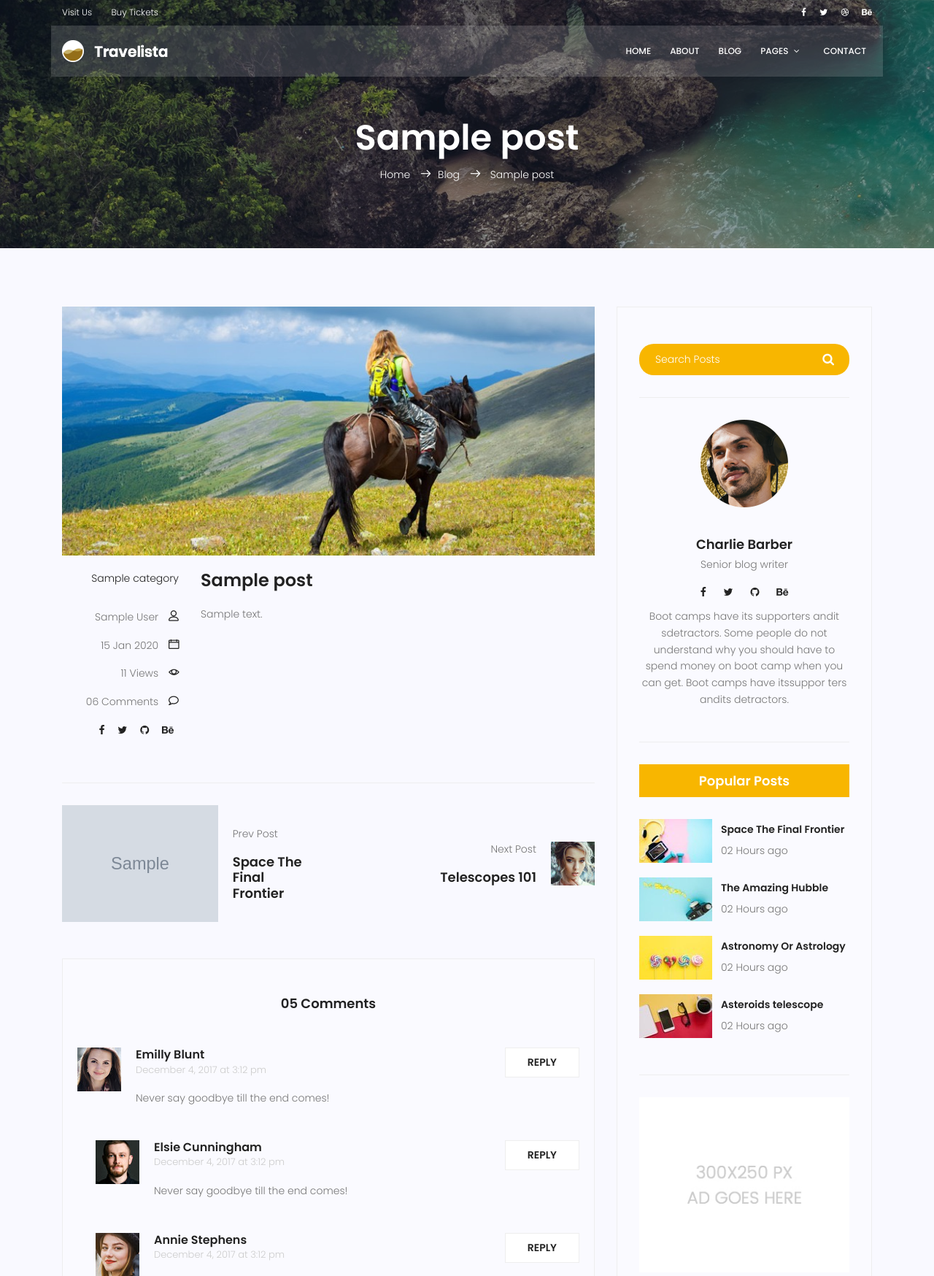
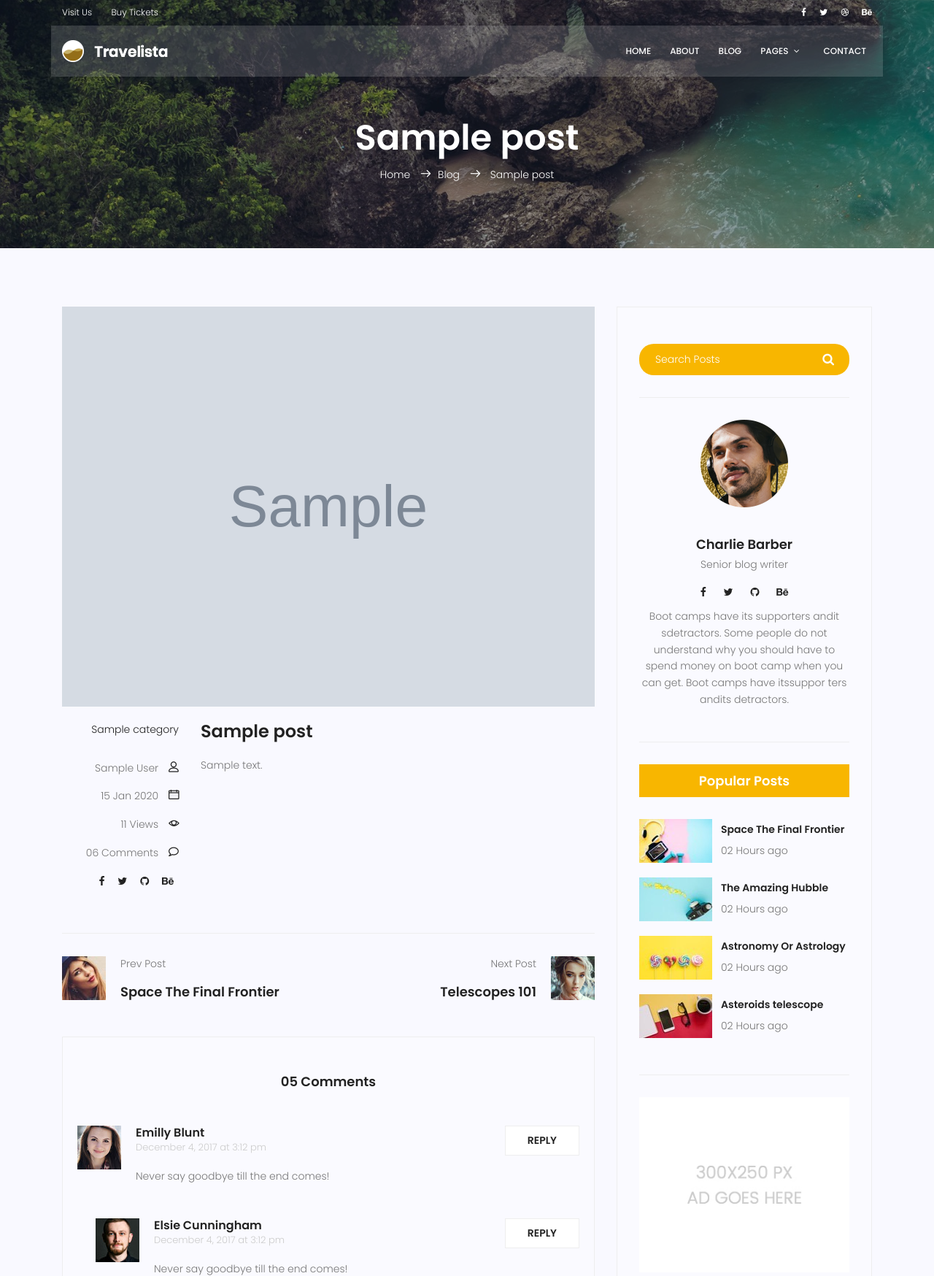
Before and after one commit to Amir-H-Shzd/mysite, a Django app: page /blog/1 in a window 1280 px wide. Shown: the top 1748 px of the page at 73% size. Run offline with Django 3.2, Linux system fonts and the light colour scheme; tables that the repository leaves empty hold one stand-in row (values such as "Sample post"); grey boxes marked "Sample" are stand-in pictures; some libraries are stand-ins or nearby versions.

Commit message:
add post image to blog-single

```diff
--- a/templates/blog/blog-single.html
+++ b/templates/blog/blog-single.html
@@ -30,7 +30,7 @@
 				<div class="single-post row">
 					<div class="col-lg-12">
 						<div class="feature-img">
-							<img class="img-fluid" src="{% static 'img/blog/feature-img1.jpg' %}" alt="">
+							<img class="img-fluid" src="{{post.image.url}}" alt="">
 						</div>
 					</div>
 
@@ -73,7 +73,7 @@
 						<div
 							class="col-lg-6 col-md-6 col-12 nav-left flex-row d-flex justify-content-start align-items-center">
 							<div class="thumb">
-								<a href="#"><img class="img-fluid" src="{{post.image.url}}" alt=""></a>
+								<a href="#"><img class="img-fluid" src="{% static 'img/blog/prev.jpg' %}" alt=""></a>
 							</div>
 							<div class="arrow">
 								<a href="#"><span class="lnr text-white lnr-arrow-left"></span></a>
```
